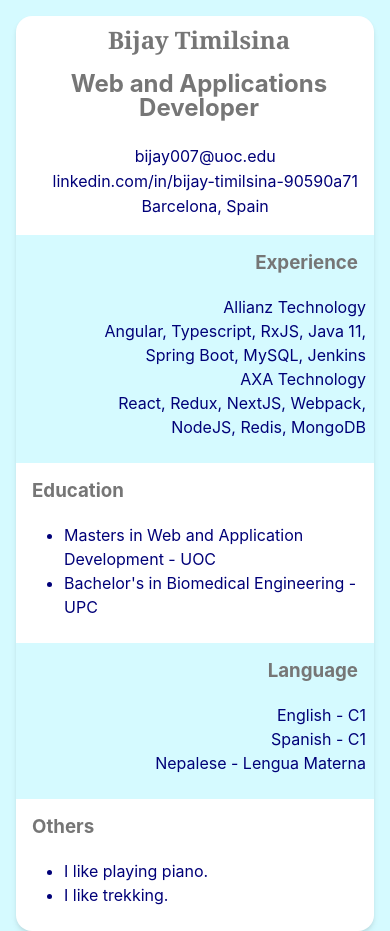
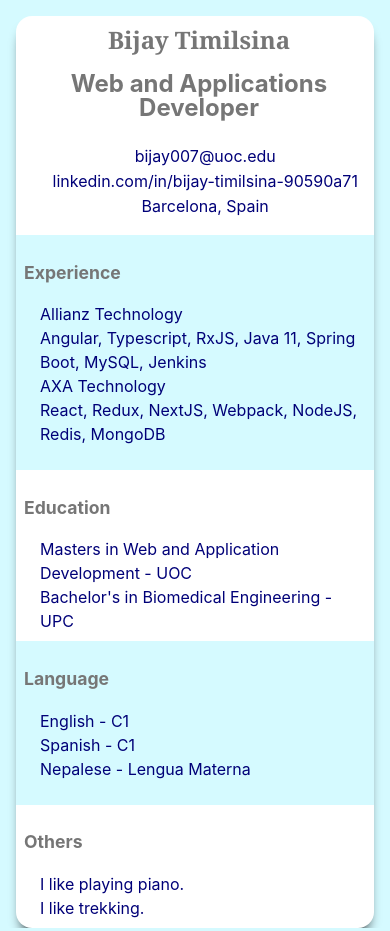
Before and after one commit to bijay007/uoc-masters, a website built with Parcel: page src/index.html in a window 390 px wide. Built offline with nearby package versions, Linux system fonts and the light colour scheme; files whose address does not match are found by name.

Commit message:
Add media queries

```diff
--- a/src/assets/styles/layouts/_home.scss
+++ b/src/assets/styles/layouts/_home.scss
@@ -6,7 +6,7 @@
 * {
   box-sizing: border-box;
 }
-h1, h2, h3 {
+h1, h2 {
   padding: 0.25rem;
   margin: 0.25rem;
 }
@@ -30,13 +30,20 @@ body {
   margin: auto;
   border-radius: 1rem;
   background-color: #FFF;
-  box-shadow: 0 4px 6px -1px rgba(0, 0, 0, 0.1),
-    0 2px 4px -1px rgba(0, 0, 0, 0.06);
+  -webkit-box-shadow: 0px 10px 13px -7px #000000, 2px 5px 10px 0px rgba(0,0,0,0);
+  box-shadow: 0px 10px 13px -7px #000000, 2px 5px 10px 0px rgba(0,0,0,0);
   h1, h2 {
     color: $section-header-color;
   }
+  ul {
+    list-style-type: none;
+    padding-left: 1rem;
+  }
   @media (max-width: $mqMinWidth) {
     width: 100%;
+    h3 {
+      font-size: 1.1rem;
+    }
   }
 }
 
@@ -50,6 +57,12 @@ body {
   }
 }
 
+.curriculum-education, .curriculum-others {
+  div {
+    padding-left: 1rem;
+  }
+}
+
 section {
   padding: addPadding(0.25, 0.25);
   h3 {
@@ -59,7 +72,7 @@ section {
 section:nth-child(even) {
   text-align: right;
   background-color: $uoc-bg;
-  ul {
-    list-style-type: none;
+  @media (max-width: $mqMinWidth) {
+    text-align: left;
   }
 }
--- a/src/assets/styles/layouts/_home_introduction.scss
+++ b/src/assets/styles/layouts/_home_introduction.scss
@@ -3,7 +3,6 @@
   flex-direction: column;
   padding-left: 0.5rem;
   ul {
-    list-style-type: none;
     li:before {
       font-family: "Font Awesome 5 Brands";
       content: "\f066";
--- a/src/index.html
+++ b/src/index.html
@@ -41,16 +41,14 @@
       </section>
 
       <!-- Education Section-->
-      <section>
+      <section class="curriculum-education">
         <h3>Education</h3>
-        <ul>
-          <li>
-            Masters in Web and Application Development - UOC
-          </li>
-          <li>
+        <div>
+          Masters in Web and Application Development - UOC
+        </div>
+        <div>
             Bachelor's in Biomedical Engineering - UPC
-          </li>
-        </ul>
+        </div>
       </section>
 
       <!-- Languages Section-->
@@ -64,12 +62,10 @@
       </section>
 
       <!-- Others Section-->
-      <section>
+      <section class="curriculum-others">
         <h3>Others</h3>
-        <ul>
-          <li>I like playing piano.</li>
-          <li>I like trekking.</li>
-        </ul>
+        <div>I like playing piano.</div>
+        <div>I like trekking.</div>
       </section>
     </div>
     <script src="./assets/scripts/main.js"></script><!-- do not remove this line! -->
```
